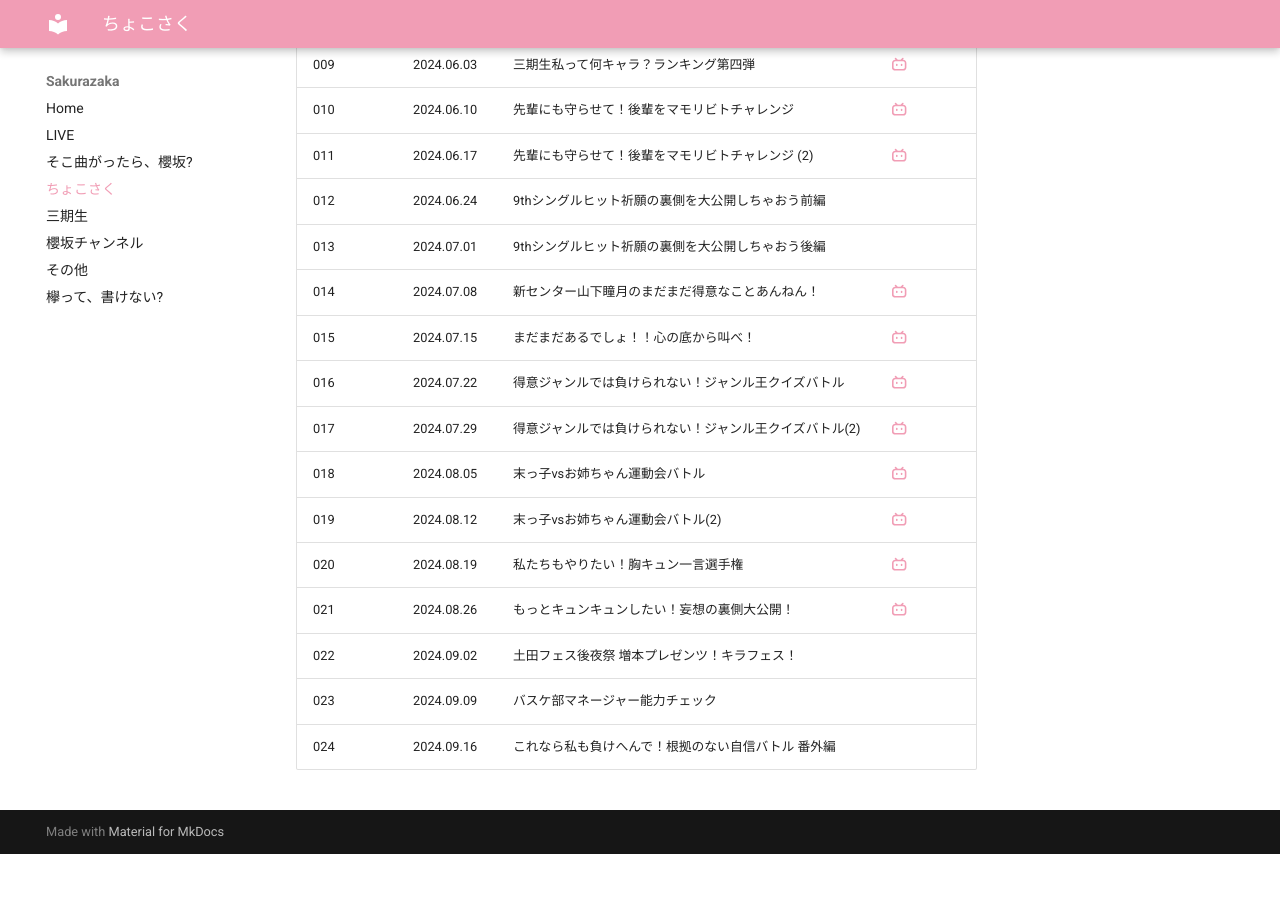
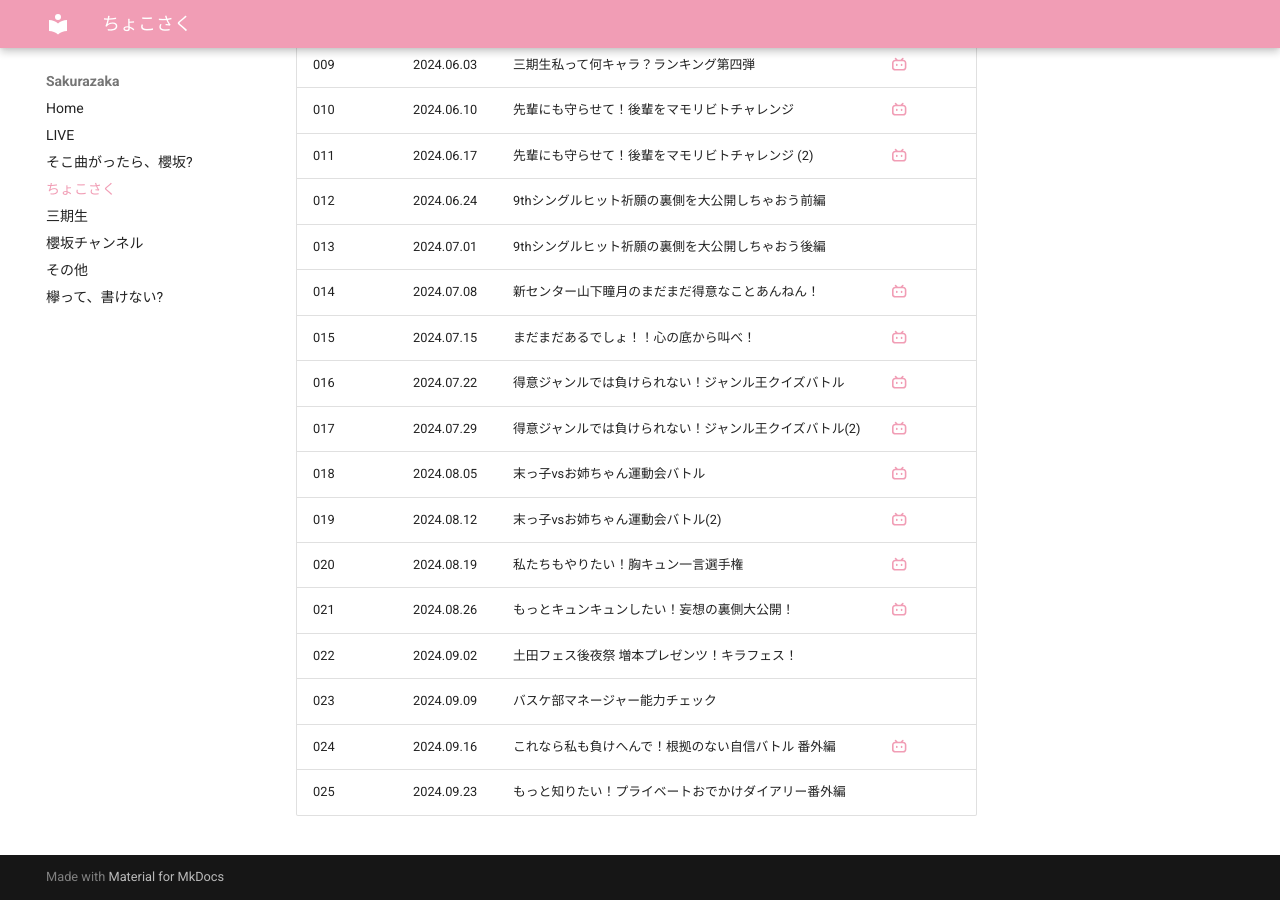
Before and after one commit to aki-192/sakura, an MkDocs documentation site: the page built from docs/chokosaku.md, in a window 1280 px wide and 900 px high, scrolled down 547 px. Built offline with MkDocs 1.6.1 and Material for MkDocs 9.7.7, drawn with Linux system fonts in a browser that asks for light colours; before the commit the page ends 1401 px from its top, so only the background shows below that.

Commit message:
Update chokosaku.md

```diff
--- a/docs/chokosaku.md
+++ b/docs/chokosaku.md
@@ -29,4 +29,5 @@ title: ちょこさく
 | 021 | 2024.08.26 | もっとキュンキュンしたい！妄想の裏側大公開！ | [:simple-bilibili:](https://www.bilibili.com/video/BV1NptFeKEgi/) |
 | 022 | 2024.09.02 | 土田フェス後夜祭 増本プレゼンツ！キラフェス！ | |
 | 023 | 2024.09.09 | バスケ部マネージャー能力チェック | |
-| 024 | 2024.09.16 | これなら私も負けへんで！根拠のない自信バトル 番外編 | |
+| 024 | 2024.09.16 | これなら私も負けへんで！根拠のない自信バトル 番外編 | [:simple-bilibili:](https://www.bilibili.com/video/BV1WVsaeDEo1?p=2) |
+| 025 | 2024.09.23 | もっと知りたい！プライベートおでかけダイアリー番外編 | |
```
